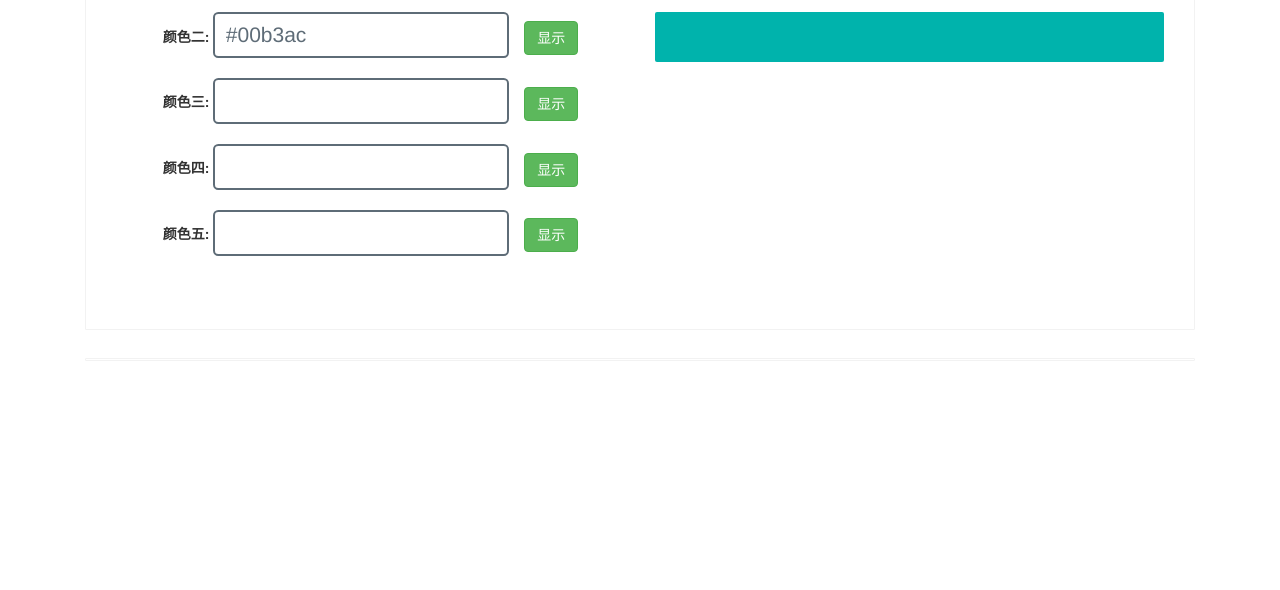
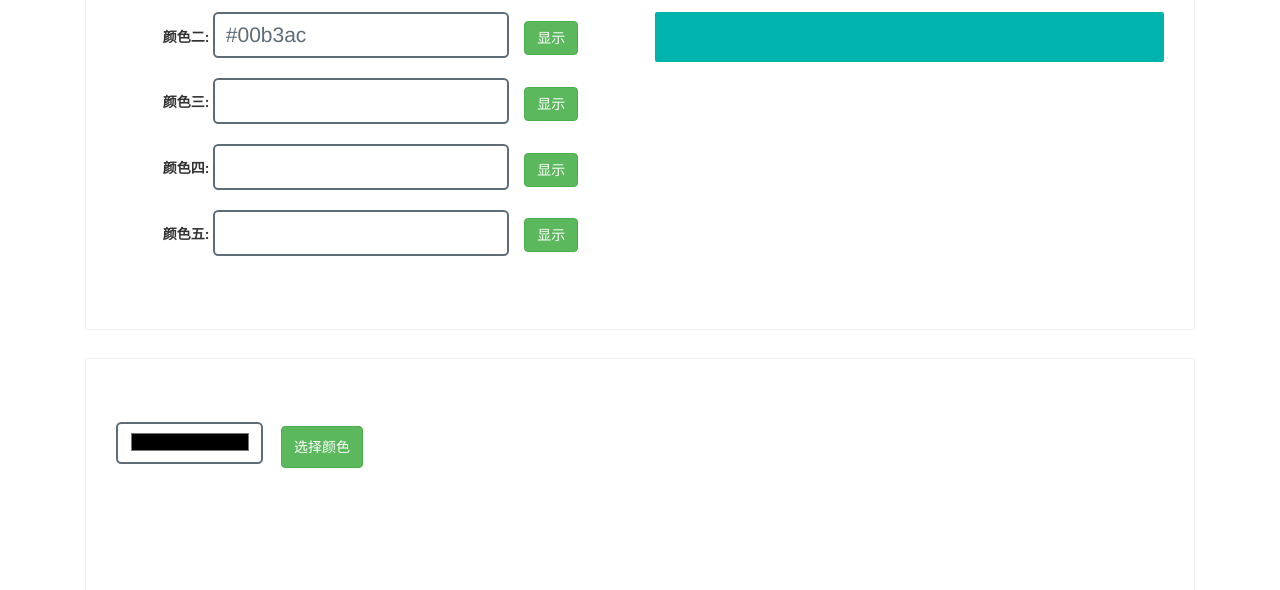
Before and after one commit to skylinebin/LearningforJavaScript, a plain HTML site: page somefunny/changeColor.html in a window 1280 px wide. Shown: the part 210-800 px from the top of the page. Drawn offline with Linux system fonts and the light colour scheme.

Commit message:
修改原有页面

```diff
--- a/somefunny/changeColor.html
+++ b/somefunny/changeColor.html
@@ -5,7 +5,7 @@
 <meta http-equiv="Content-Type" content="text/html; charset=utf-8" />
 <meta http-equiv="X-UA-Compatible" content="IE=edge">
 <meta name="viewport" content="width=device-width, initial-scale=1">
-<title>WebsiteIndex</title>
+<title>颜色提取</title>
 <link rel="stylesheet" type="text/css" href="./css/bootstrap.min.css">
 
 <!-- author: SkylineBin -->
@@ -65,6 +65,24 @@ input {
 	border-radius: 1px;
 }
 
+.choosecolorone {
+	height: 450px;
+}
+.choosecolortwo {
+	height: 450px;
+}
+.colorChoose {
+	margin-top: 3em;
+	width: 7em;
+	height: 2em;
+}
+
+.choosecolorbtn {
+	line-height: 2em;
+	margin-left: 1em;
+	/*height: 2em;*/
+}
+
 </style>
 </head>
     <body>
@@ -110,9 +128,12 @@ input {
 
 			<!-- 选颜色，取色 -->
 		<div class="parttwo col-md-12">
-			<div class="choosecolor col-lg-6 col-md-6">
+			<div class="choosecolorone col-lg-6 col-md-6">
+				<input id="choosesystemcolor" type="color" class="colorChoose" onchange="addChangeColor(this.value)">
+				<button class="btn btn-success choosecolorbtn" onclick="showsyscolorchoose()">选择颜色</button>
 			</div>
-			<div class="choosecolor col-lg-6 col-md-6">
+			<div id="choosecolortwo" class="choosecolortwo col-lg-6 col-md-6">
+				<!-- <div class="colorseen" id="showsystemcolor"></div> -->
 			</div>
 
 		</div>
@@ -132,7 +153,21 @@ input {
 			});
         }
 
+        function showsyscolorchoose(){
+        	$("#choosesystemcolor").click();
+        }
 
+        function addChangeColor(thisvalue){
+        	console.log(thisvalue);
+        	$("#choosecolortwo").append('<div class="colorseen choosechild" style="background:'+thisvalue+';">'+thisvalue+'</div>');
+        	if($('.choosechild').length > 5){
+
+        		// var target = document.getElementsByClassName("choosechild")[0];
+        		var target = $('.choosechild')[0];
+        		document.getElementById("choosecolortwo").removeChild( target );
+        	}
+
+        }
 
         $("#color1").val("#33A9d4");
         showcolor(1);
```
Also changed, not shown: somefunny/hellogettime.html (+28 -0 lines).
